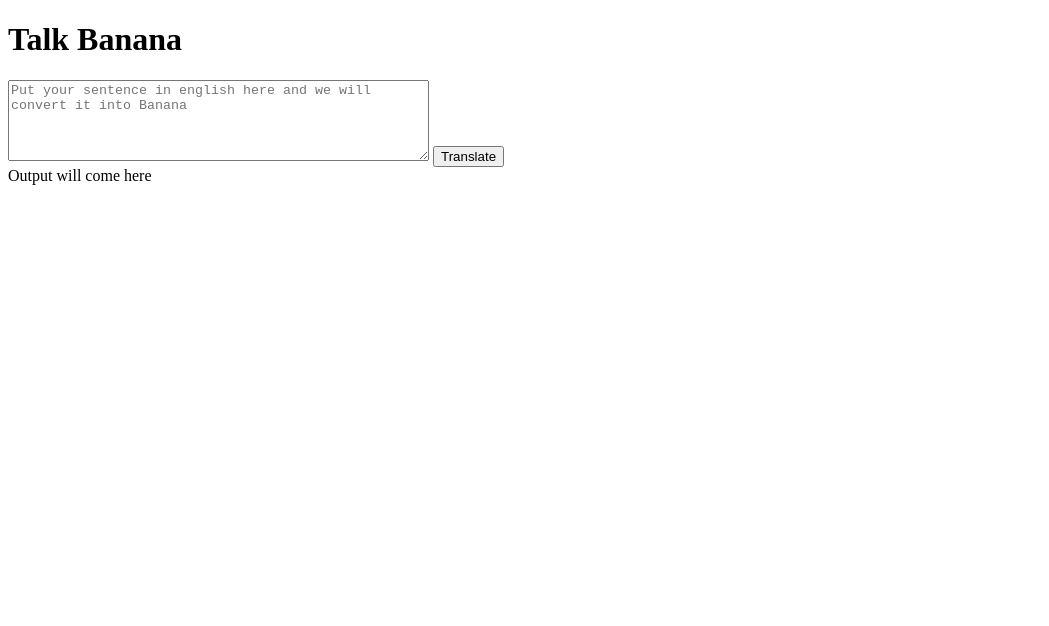
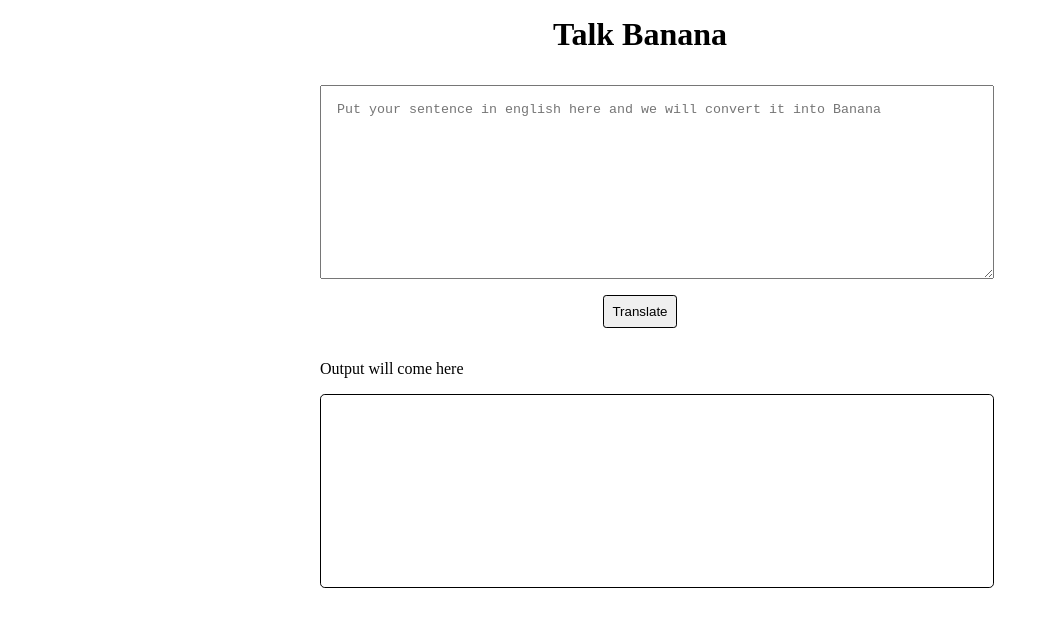
Before and after one commit to patilVikrant/neogCampBannanaSpeakApp, a plain HTML site: page index.html in a window 1280 px wide. Shown: the whole page, without its empty margins (0-1049 px from the left). Drawn offline with Linux system fonts and the light colour scheme.

Commit message:
added style to button and output

```diff
--- a/app.js
+++ b/app.js
@@ -1,10 +1,10 @@
 var btnTranslate = document.querySelector("#btn-translate");
 var txtInput = document.querySelector("#txt-input");
+var output = document.querySelector("#output");
 
 
 function clickHandler(){
-    console.log("click");
-    console.log(txtInput.value);
+    output.innerText = txtInput.value;
 }
 
 btnTranslate.addEventListener("click",clickHandler)
--- a/index.html
+++ b/index.html
@@ -4,13 +4,16 @@
     <meta charset="UTF-8">
     <meta name="viewport" content="width=device-width, initial-scale=1.0">
     <title>Banana Speak</title>
+    <link rel="stylesheet" href="style.css">
 </head>
 <body>
-    <h1>Talk Banana</h1>
-    <textarea name="" cols="50" rows="5" id="txt-input" placeholder="Put your sentence in english here and we will convert it into Banana"></textarea>
-    <button id="btn-translate">Translate</button>
-    <div>Output will come here</div>
-    <div id="output"></div>
+    <div class="container">
+        <h1>Talk Banana</h1>
+        <textarea id="txt-input" placeholder="Put your sentence in english here and we will convert it into Banana"></textarea>
+        <button id="btn-translate">Translate</button>
+        <div>Output will come here</div>
+        <div id="output"></div>
+    </div>
     <script src="app.js"></script>
 </body>
 </html>
--- /dev/null
+++ b/style.css
@@ -0,0 +1,44 @@
+*{
+    margin: 0;
+    padding: 0;
+}
+
+.container{
+    margin: auto;
+    width: 50%;
+}
+
+h1{
+    margin-top: 1rem;
+    margin-bottom: 2rem;
+    text-align: center;
+}
+
+#txt-input{
+    width: 100%;
+    height: 20vh;
+    margin: auto;
+    margin-top: 1rem;
+    padding: 1rem;
+    display: block;
+}
+
+#btn-translate{
+    display: block;
+    text-align: center;
+    margin: auto;
+    padding: 0.5rem;
+    margin-top: 1rem;
+    border: 1px solid black;
+    border-radius:0.2rem;
+    margin-bottom: 2rem;
+}
+
+#output{
+    border: 1px solid black;
+    border-radius: 0.3rem;
+    width: 100%;
+    height: 20vh;
+    padding: 1rem;
+    margin-top: 1rem;
+}
```
